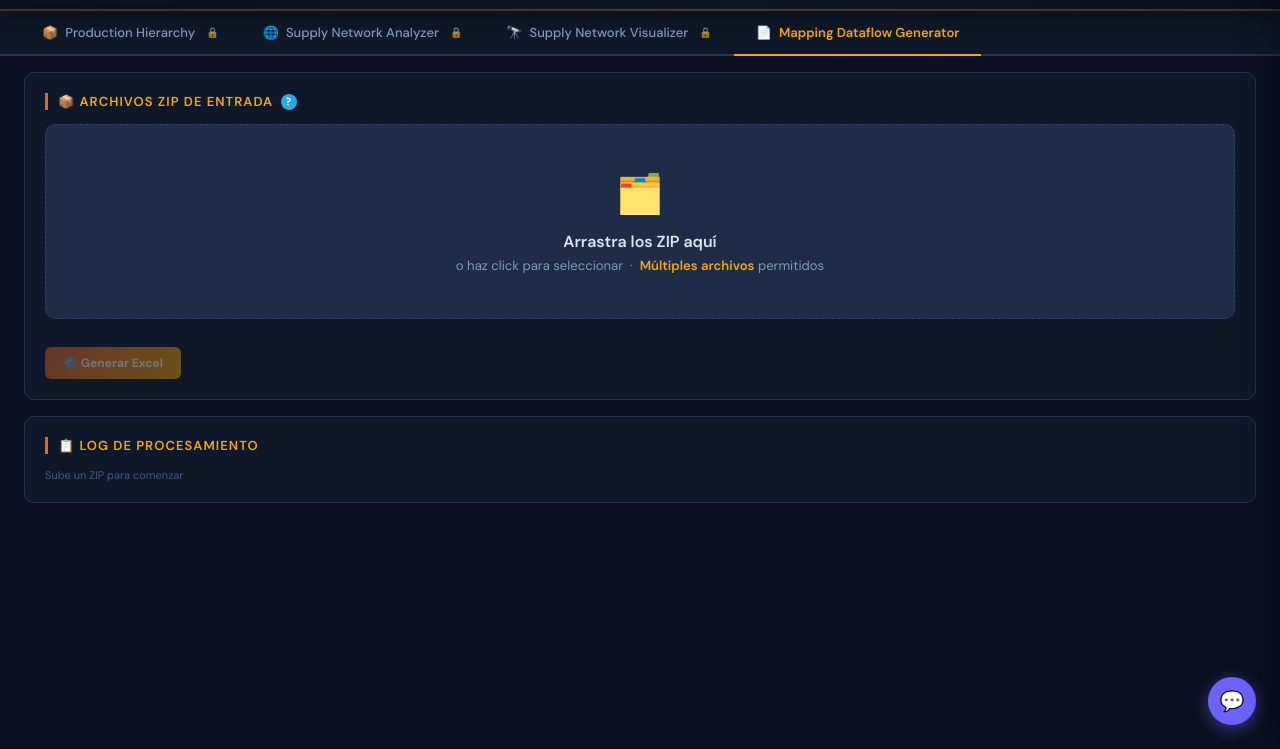
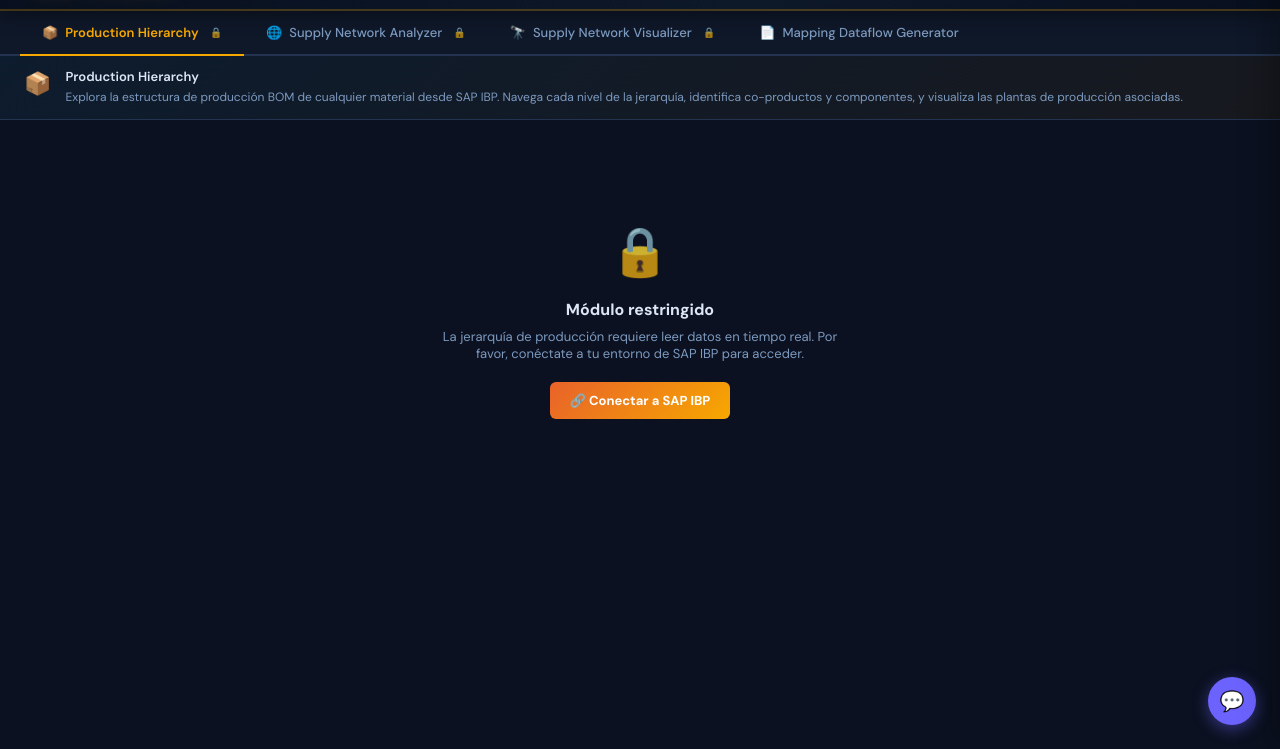
Before and after one commit to GoSCM-Innovation/goscmaitooltesters, a website: page public/index.html in a window 1280 px wide. Shown: the part 51-800 px from the top of the page. Drawn offline with nearby package versions, Linux system fonts and the light colour scheme.

Commit message:
feat: set Production Hierarchy as default tab on page load
- Removed hardcoded active class from docs tab button and panel
- Added switchTab('bom') call at init to activate Production Hierarchy
  and show its info banner on startup

Co-Authored-By: Claude Sonnet 4.6 <noreply@anthropic.com>

```diff
--- a/public/index.html
+++ b/public/index.html
@@ -298,7 +298,7 @@
     <button class="tab-btn req-conn" onclick="switchTab('visualizer')" id="tabBtn-visualizer">
       <span>🔭</span> Supply Network Visualizer <span class="lock-icon" style="font-size:10px;opacity:0.7;margin-left:4px;">🔒</span>
     </button>
-    <button class="tab-btn active" onclick="switchTab('docs')" id="tabBtn-docs">
+    <button class="tab-btn" onclick="switchTab('docs')" id="tabBtn-docs">
       <span>📄</span> Mapping Dataflow Generator
     </button>
   </div>
@@ -920,7 +920,7 @@
   </div><!-- /tab-visualizer -->
 
   <!-- ═══ TAB: DOC GENERATOR ═══ -->
-  <div class="tab-panel active" id="tab-docs">
+  <div class="tab-panel" id="tab-docs">
     <div class="tab-info-banner" id="infoBannerDocs">
       <span class="tab-info-icon">📄</span>
       <div class="tab-info-content">
--- a/public/js/main.js
+++ b/public/js/main.js
@@ -741,3 +741,6 @@
       popList('ibp_h_pa', 'paList');
       popList('ibp_h_pver', 'pverList');
     } catch(e) {}
+
+    // Default tab on load
+    switchTab('bom');
```
